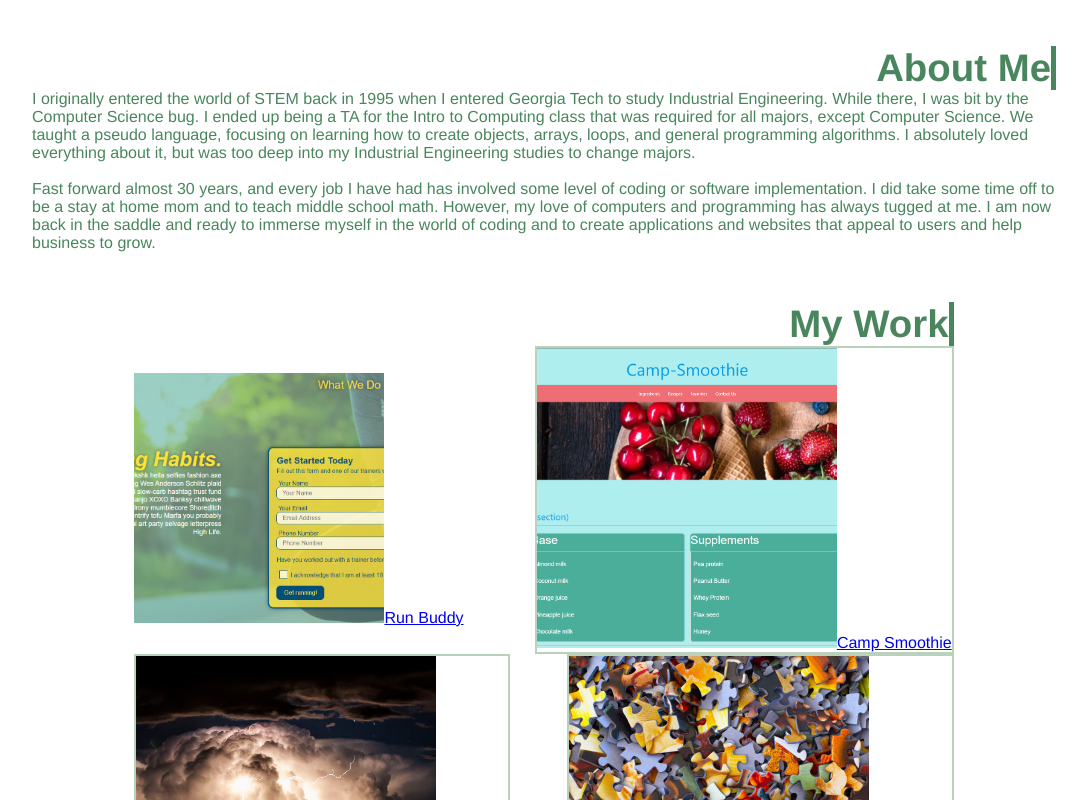
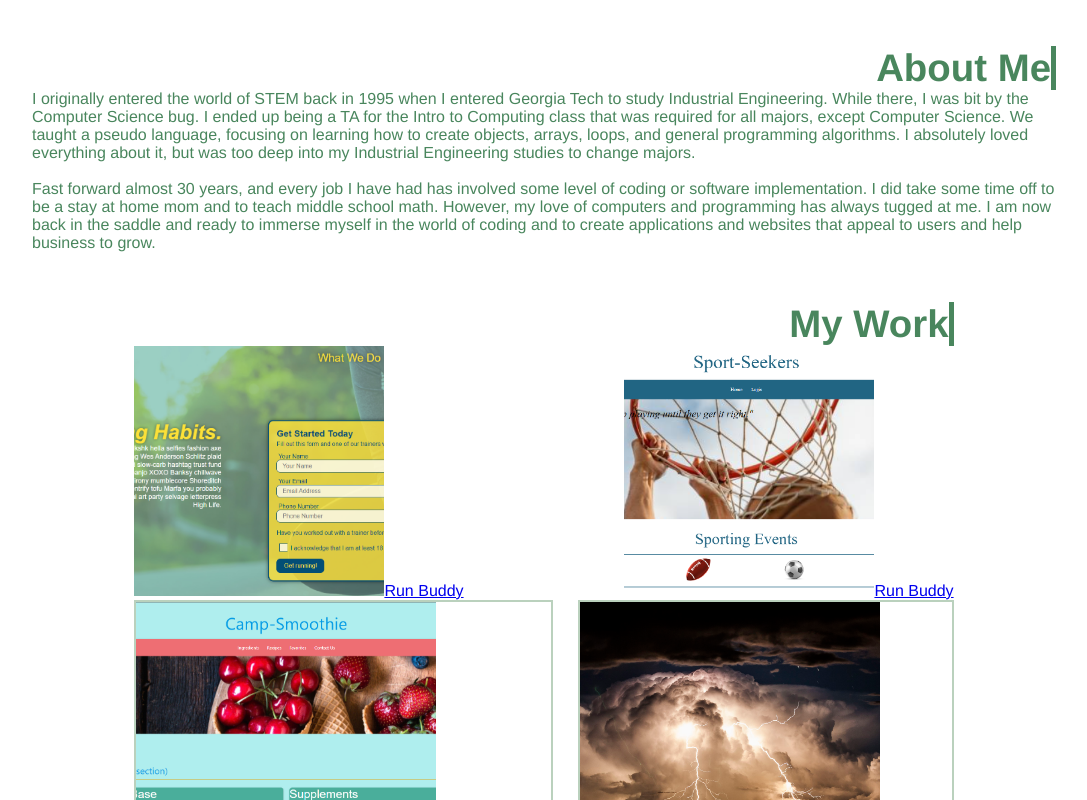
Before and after one commit to bethanyjean/Bethany-Griffin, a plain HTML site: page index.html in a window 1280 px wide. Shown: the part 381-1181 px from the top of the page, without its empty margins (96-1183 px from the left). Drawn offline with Linux system fonts and the light colour scheme.

Commit message:
added Sports Seekers

```diff
--- a/index.html
+++ b/index.html
@@ -62,6 +62,10 @@
           <a href="https://bethanyjean.github.io/run-buddy/">
           <img src="./assets/images/Run-Buddy.png" alt="Run Buddy"/>Run Buddy</a>
         </div>
+        <div class="portfolio-large">
+          <a href="https://serene-beyond-42809.herokuapp.com/">
+          <img src="./assets/images/Sports Seekers.png" alt="Sports Seekers"/>Run Buddy</a>
+        </div>
         <div class="portfolio">
           <a href="https://bethanyjean.github.io/camp-smoothie/">
           <img src="./assets/images/smoothie.png" alt="Camp Smoothie"/>Camp Smoothie</a>
```
Also changed, not shown: assets/images/Sports Seekers.png (added).
